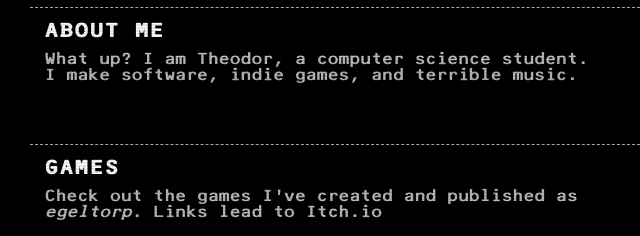
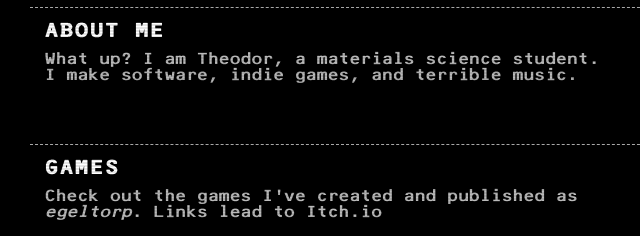
Before and after one commit to egeltorp/theodor-portfolio, a plain HTML site: page index.html in a window 1280 px wide. Shown: the part 190-426 px from the top of the page, 300-940 px from the left. Drawn offline with Linux system fonts and the light colour scheme.

Commit message:
change comp sci student to materials science student

```diff
--- a/index.html
+++ b/index.html
@@ -29,7 +29,7 @@
         <section class="intro" id="about">
             <h3>About Me</h3>
             <p>
-                What up? I am Theodor, a computer science student.
+                What up? I am Theodor, a materials science student.
                 <br>
                 I make software, indie games, and terrible music.
             </p>
```
